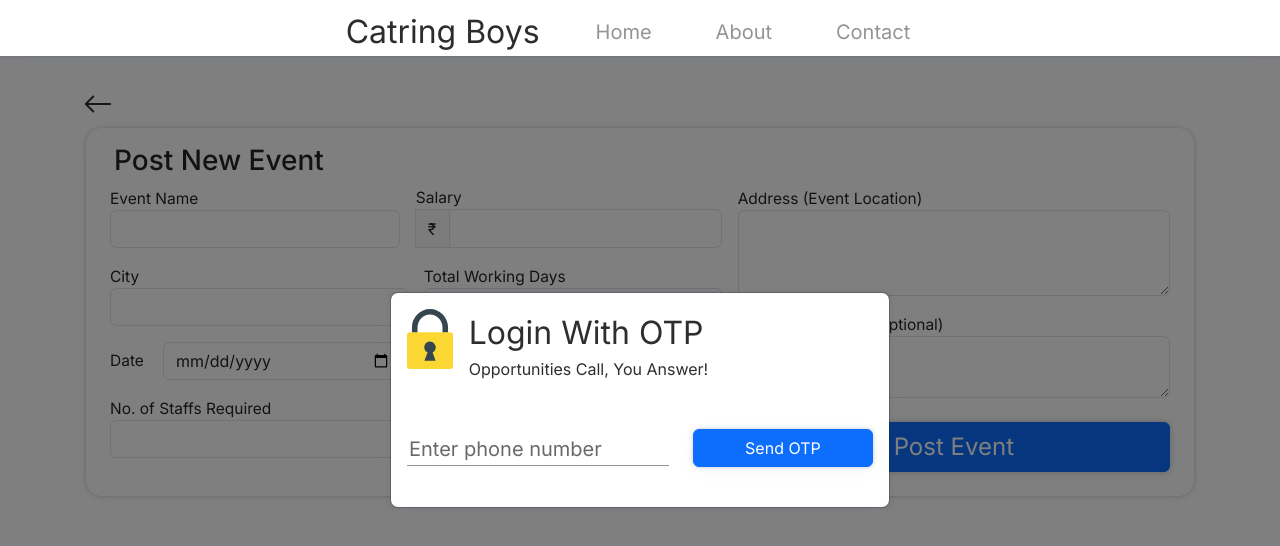
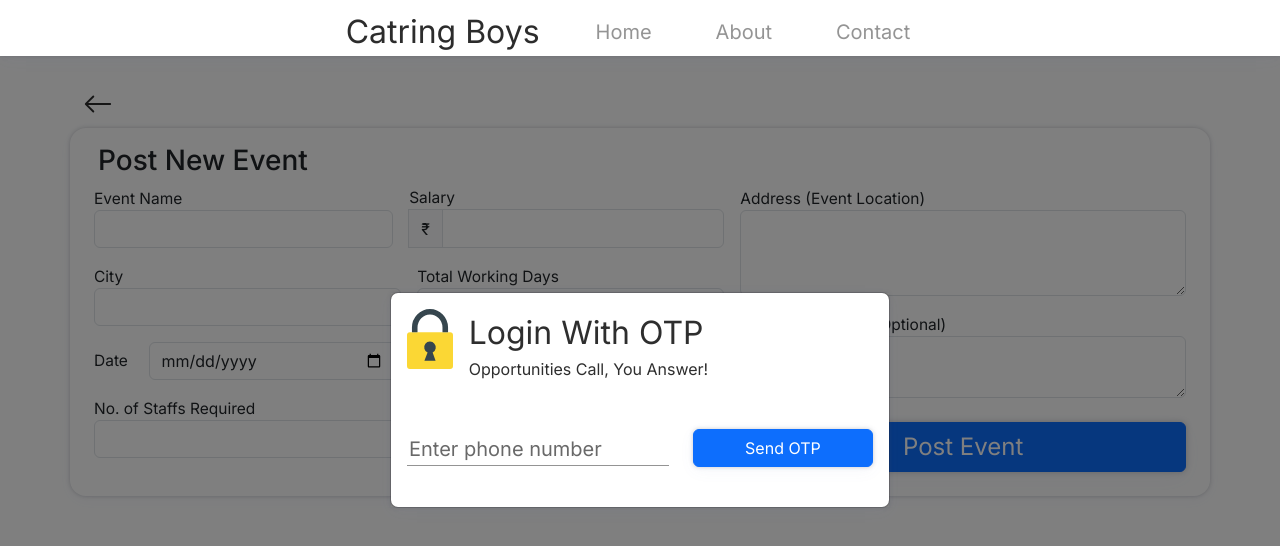
Before and after one commit to Gowthamkvdl/catring_project_rebirth, a React (Vite) app in the folder client/: page /new-post in a window 1280 px wide. Shown: the top 546 px of the page. Built offline with nearby package versions, Linux system fonts and the light colour scheme.

Commit message:
h,khjljkl

```diff
--- a/client/src/routes/newPostPage/NewPostPage.jsx
+++ b/client/src/routes/newPostPage/NewPostPage.jsx
@@ -64,7 +64,7 @@ const NewPostPage = () => {
   return (
     <div className="newPostPage mb-5">
       <form action="" onSubmit={handleSubmit}>
-        <div className="row p-lg-3 py-3 bg-white box-shadow rounded-4 newPostPage  mx-1">
+        <div className="row p-lg-3 py-3 bg-white box-shadow rounded-4 newPostPage ">
           <h3 className="title-bg-white">Post New Event</h3>
           <div className="col-12 px-2 col-lg-7">
             <div className="mb-3 d-flex gap-3">
```
